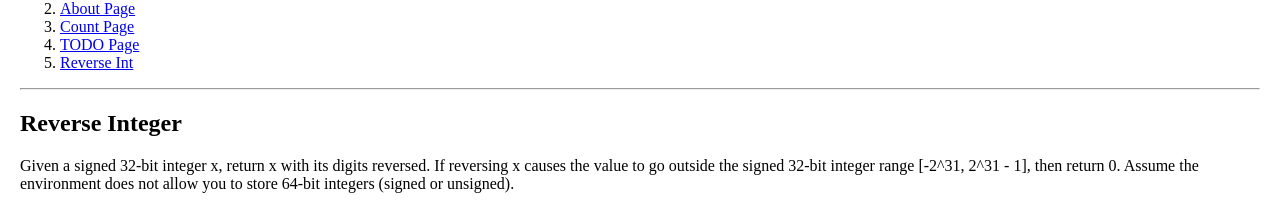
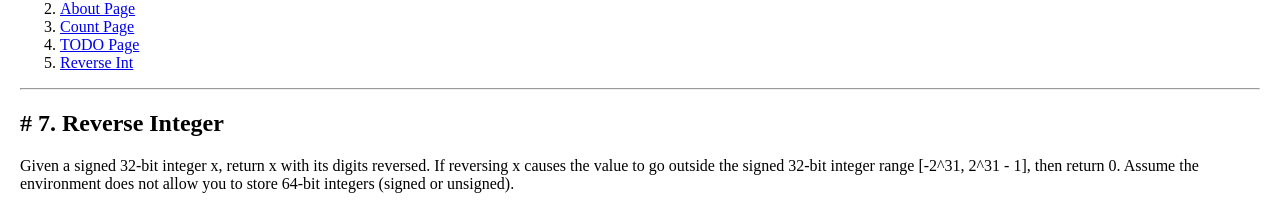
Before and after one commit to xqcao/react_redux, a React (Create React App) app: page /reverseint in a window 1280 px wide. Shown: the part 85-285 px from the top of the page. Built offline with nearby package versions, Linux system fonts and the light colour scheme; the HTML template or start-up script is replaced by a standard one.

Commit message:
v4 add one leetcode 7. Reverse Integer

```diff
--- a/src/components/ReverseInt.js
+++ b/src/components/ReverseInt.js
@@ -30,7 +30,7 @@ const pycode = `class Solution:
 const ReverseInt = () => {
   return (
     <div>
-      <h2>Reverse Integer</h2>
+      <h2># 7. Reverse Integer</h2>
       <p>
         Given a signed 32-bit integer x, return x with its digits reversed. If
         reversing x causes the value to go outside the signed 32-bit integer
```
